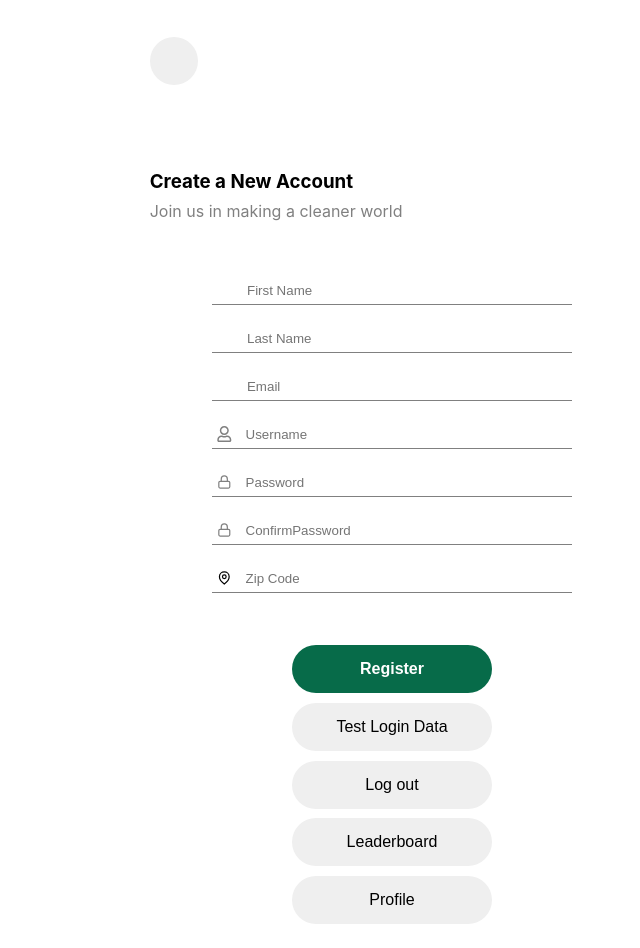
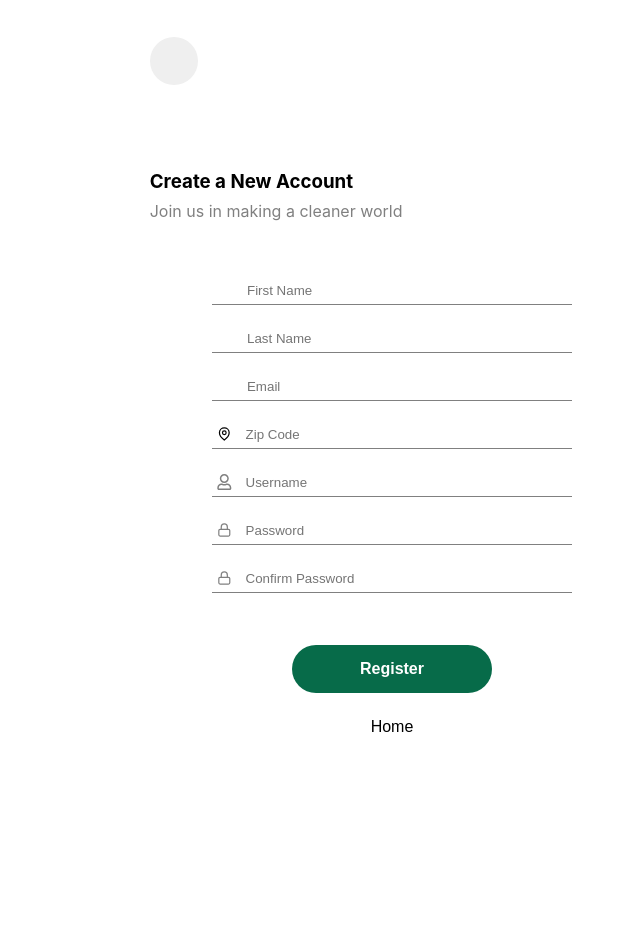
Before and after one commit to codeforsanjose/litter.ai, a React (Create React App) app in the folder client/: page /register in a window 1280 px wide. Shown: the top 948 px of the page, without its empty margins (248-888 px from the left). After the commit the page ends 800 px from the top, so only its background shows below. Built offline with nearby package versions, Linux system fonts and the light colour scheme; some icons are missing.

Commit message:
🔓Register page completed and hooked up.

```diff
--- a/client/src/App.jsx
+++ b/client/src/App.jsx
@@ -33,7 +33,7 @@ export default function App() {
           <Route path="/capture" element={<CameraCapture />} />
           <Route path="/leaderboard" element={<Leaderboard />} />
           <Route path="/profile" element={<Profile user={user} setUser={setUser} />} />
-          <Route path="/register" element={<Register />} />
+          <Route path="/register" element={<Register setUser={setUser} />} />
           <Route path="/login" element={<Login setUser={setUser} />} />
           <Route path="/success/:category" element={<SuccessfulSubmission />} />
           <Route path="/404" element={<PageNotFound />} />
--- a/client/src/Components/Login.jsx
+++ b/client/src/Components/Login.jsx
@@ -74,6 +74,7 @@ export default function Login({ setUser }) {
             id="password"
             aria-label="Password"
             placeholder="Password"
+            minLength="4"
             value={loginData.password}
             onChange={(e) => handleChange(e)}
           />
--- a/client/src/Components/Register.jsx
+++ b/client/src/Components/Register.jsx
@@ -1,15 +1,14 @@
 import React, { useState } from 'react';
-import Cookies from 'js-cookie';
 import { GrLocation } from 'react-icons/gr';
 import { FaRegUser } from 'react-icons/fa';
 import { FaAngleLeft, FaRegEnvelope } from 'react-icons/fa6';
 import { FiLock } from 'react-icons/fi';
 import { PiUserListBold } from 'react-icons/pi';
 import { Link, useNavigate } from 'react-router-dom';
-import { fetchRegister, fetchLogOut } from '../utils/fetchUserData';
+import { fetchRegister } from '../utils/fetchUserData';
 import '../css/LoginSignUp.css';
 
-export default function Register({ user, setUser }) {
+export default function Register({ setUser }) {
   const [registerData, setRegisterData] = useState({
     firstName: '',
     lastName: '',
@@ -19,16 +18,19 @@ export default function Register({ user, setUser }) {
     confirmPassword: '',
     zipCode: '',
   });
+  const [passwordMatch, setPasswordMatch] = useState(true);
 
   const navigate = useNavigate();
 
   const handleRegister = async () => {
+    if (passwordMatch) {
       try {
         const response = await fetchRegister(registerData);
         setUser(response.user.displayUsername);
         navigate('/');
       } catch (err) {
         console.error(err);
+      }
     }
   };
 
@@ -37,12 +39,13 @@ export default function Register({ user, setUser }) {
     setRegisterData({ ...registerData, [e.target.id]: e.target.value });
   };
 
-  const handleCheck = () => {
-    const token = Cookies.get('authToken');
-    const userData = Cookies.get('username');
-    console.log('user: ', user);
-    console.log('token: ', token);
-    console.log('userCookie: ', userData);
+  const handlePasswordMatch = () => {
+    const [pass, confPass] = [registerData.password, registerData.confirmPassword];
+    if (confPass.length && pass !== confPass) {
+      setPasswordMatch(false);
+    } else if (pass === confPass) {
+      setPasswordMatch(true);
+    }
   };
 
   const goBack = () => {
@@ -66,7 +69,7 @@ export default function Register({ user, setUser }) {
           <PiUserListBold className="login-signup-icon" />
           <input
             type="text"
-            id="first-name"
+            id="firstName"
             aria-label="First Name"
             placeholder="First Name"
             value={registerData.firstName}
@@ -79,7 +82,7 @@ export default function Register({ user, setUser }) {
           <PiUserListBold className="login-signup-icon" />
           <input
             type="text"
-            id="last-name"
+            id="lastName"
             aria-label="Last Name"
             placeholder="Last Name"
             value={registerData.lastName}
@@ -96,6 +99,19 @@ export default function Register({ user, setUser }) {
             aria-label="Email"
             placeholder="Email"
             value={registerData.email}
+            onChange={(e) => handleChange(e)}
+            required
+          />
+        </div>
+        <br className="login-signup-form-break" />
+        <div className="login-signup-zipCode">
+          <GrLocation className="login-signup-icon" />
+          <input
+            type="zipCode"
+            id="zipCode"
+            aria-label="Zip Code"
+            placeholder="Zip Code"
+            value={registerData.zipCode}
             onChange={(e) => handleChange(e)}
             required
           />
@@ -123,6 +139,7 @@ export default function Register({ user, setUser }) {
             placeholder="Password"
             value={registerData.password}
             onChange={(e) => handleChange(e)}
+            onKeyUp={handlePasswordMatch}
             required
           />
         </div>
@@ -131,27 +148,21 @@ export default function Register({ user, setUser }) {
           <FiLock className="login-signup-icon" />
           <input
             type="password"
-            id="confirm-password"
+            id="confirmPassword"
             aria-label="Confirm Password"
-            placeholder="ConfirmPassword"
+            placeholder="Confirm Password"
             value={registerData.confirmPassword}
             onChange={(e) => handleChange(e)}
+            onKeyUp={handlePasswordMatch}
             required
           />
         </div>
-        <br className="login-signup-form-break" />
-        <div className="login-signup-zipCode">
-          <GrLocation className="login-signup-icon" />
-          <input
-            type="zipCode"
-            id="zipCode"
-            aria-label="Zip Code"
-            placeholder="Zip Code"
-            value={registerData.zipCode}
-            onChange={(e) => handleChange(e)}
-            required
-          />
+        {!passwordMatch
+          && (
+            <div className="matching-password">
+              <small>Passwords do not match</small>
             </div>
+          )}
       </form>
 
       <div className="lower-buttons login-signup-buttons">
@@ -162,27 +173,6 @@ export default function Register({ user, setUser }) {
         >
           Register
         </button>
-        <button
-          type="button"
-          onClick={handleCheck}
-        >
-          Test Login Data
-        </button>
-        <button
-          type="button"
-          onClick={async () => {
-            await fetchLogOut();
-            await setUser(null);
-          }}
-        >
-          Log out
-        </button>
-        <Link to="/leaderboard">
-          <button type="button">Leaderboard</button>
-        </Link>
-        <Link to="/profile">
-          <button type="button">Profile</button>
-        </Link>
         <Link to="/">
           <button className="button-home" type="button">
             Home
--- a/client/src/css/LoginSignUp.css
+++ b/client/src/css/LoginSignUp.css
@@ -28,7 +28,7 @@
   margin: 3rem auto;
 }
 
-.invalid-login-signup {
+.invalid-login-signup, .matching-password {
   color: rgb(255, 0, 0);
   text-align: center;
   margin: 0.5rem;
--- a/client/src/utils/fetchUserData.js
+++ b/client/src/utils/fetchUserData.js
@@ -46,9 +46,13 @@ export async function fetchProfileData(user) {
 export async function fetchRegister(body) {
   try {
     const response = await fetchData('register', 'POST', body);
-    if (response.token) {
-      Cookies.set('authToken', response.token, { expires: 7 });
-      Cookies.set('username', response.user.displayUsername, { expires: 7 });
+    if (response.status === 'pending') {
+      const loginBody = {
+        email: body.email,
+        password: body.password,
+      };
+      const loginResponse = await fetchLogin(loginBody);
+      return loginResponse;
     }
     return response;
   } catch (err) {
```
Lines whose indentation alone changed are shown as unchanged.
